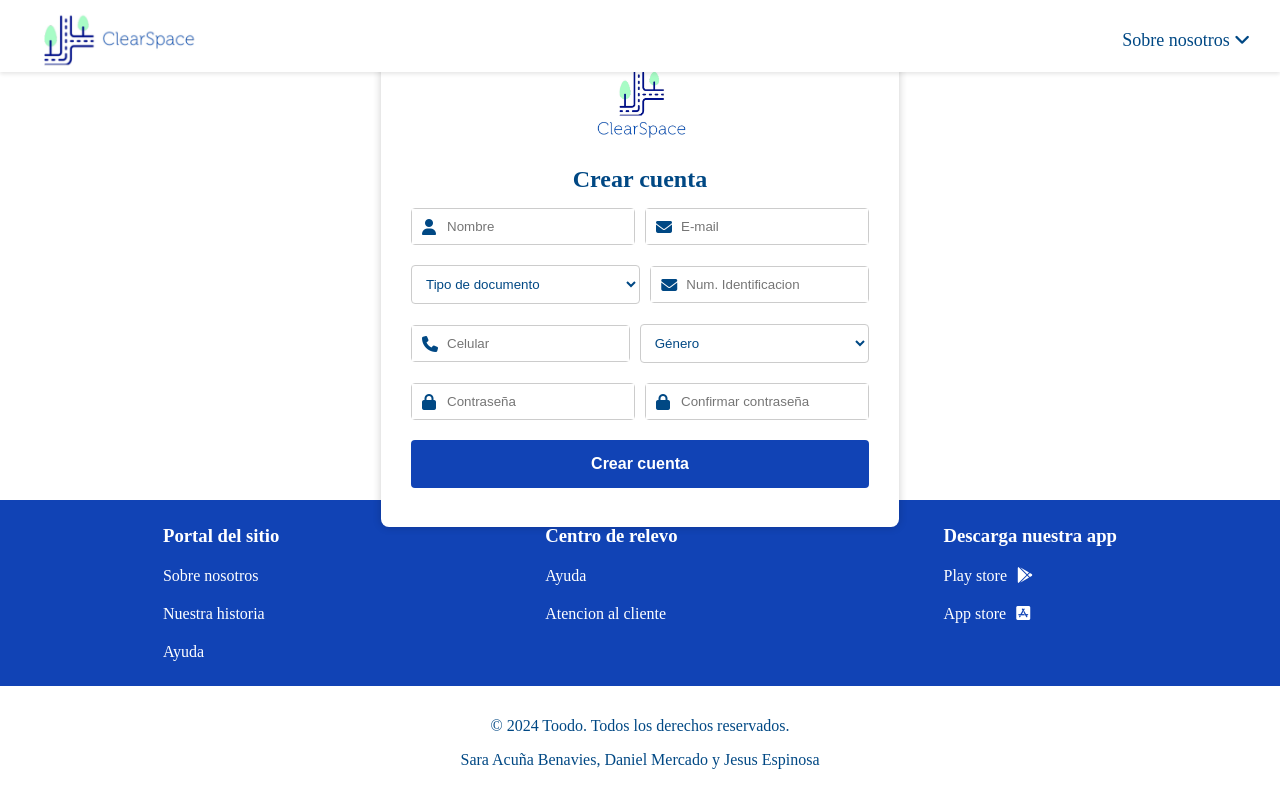
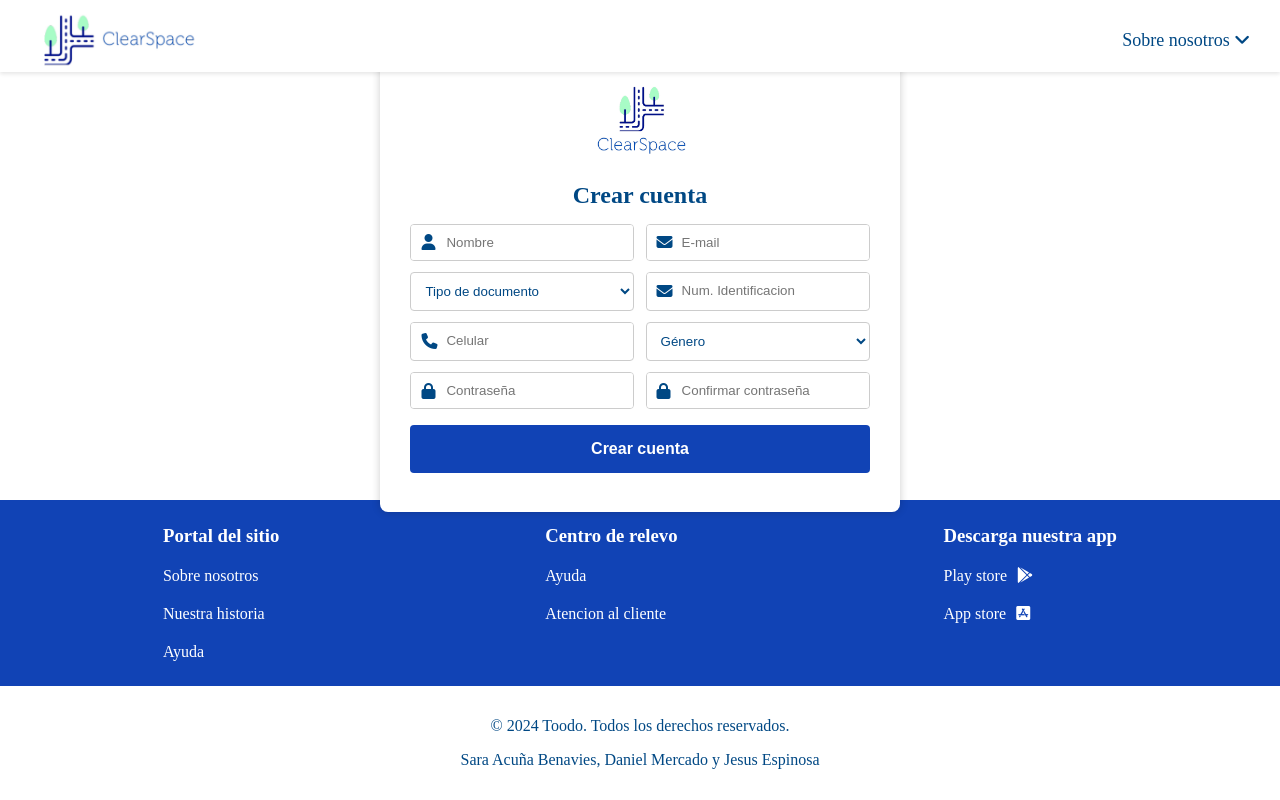
Before and after one commit to Acuna21/clearSpace, an Angular app: page /create-account in a window 1280 px wide. Built offline with nearby package versions, Linux system fonts and the light colour scheme.

Commit message:
crear cuenta

```diff
--- a/src/app/page/create-account/create-account.component.html
+++ b/src/app/page/create-account/create-account.component.html
@@ -5,43 +5,39 @@
 
         <form>
             <div class="form-group">
-                <div class="input-container">
+                <label class="input-container">
                     <i class="fa-solid fa-user"></i>
                     <input type="password" placeholder="Nombre" required>
-                </div>
+                </label>
 
                 <div class="input-container">
                     <i class="fa-solid fa-envelope"></i>
                     <input type="password" placeholder="E-mail" required>
                 </div>
-            </div>
 
-            <div class="form-group">
                 <select required>
                     <option value="" disabled selected>Tipo de documento</option>
                     <option value="CC">Cédula de Ciudadanía</option>
                     <option value="TI">Tarjeta de Identidad</option>
                 </select>
+
                 <div class="input-container">
                     <i class="fa-solid fa-envelope"></i>
                     <input type="password" placeholder="Num. Identificacion" required>
                 </div>
-            </div>
 
-            <div class="form-group">
                 <div class="input-container">
                     <i class="fa-solid fa-phone"></i>
                     <input type="password" placeholder="Celular" required>
                 </div>
+
                 <select required>
                     <option value="" disabled selected>Género</option>
                     <option value="M">Masculino</option>
                     <option value="F">Femenino</option>
                     <option value="O">Otro</option>
                 </select>
-            </div>
 
-            <div class="form-group">
                 <div class="input-container">
                     <i class="fa-solid fa-lock"></i>
                     <input type="password" placeholder="Contraseña" required>
@@ -51,6 +47,7 @@
                     <i class="fa-solid fa-lock"></i>
                     <input type="password" placeholder="Confirmar contraseña" required>
                 </div>
+
             </div>
 
             <div class="submit-btn">
--- a/src/app/page/create-account/create-account.component.scss
+++ b/src/app/page/create-account/create-account.component.scss
@@ -25,10 +25,9 @@ main{
         form{
 
             .form-group {
-                display: flex;
-                gap: 10px;
-                margin-bottom: 20px;
-                align-items: center;
+                display: grid;
+                gap: .7rem;
+                margin-bottom: 1rem;
 
                 select {
                     width: 100%;
@@ -51,6 +50,7 @@ main{
                     width: 100%;
                     border: 1px solid #ccc;
                     border-radius: 4px;
+                    overflow: hidden;
 
                     i {
                         position: absolute;
@@ -94,6 +94,13 @@ main{
             .logo{
                 display: block;
             }
+
+            form{
+
+                .form-group{
+                    grid-template-columns: repeat(2, 1fr);
+                }
+            }
         }
     }
 }
```
